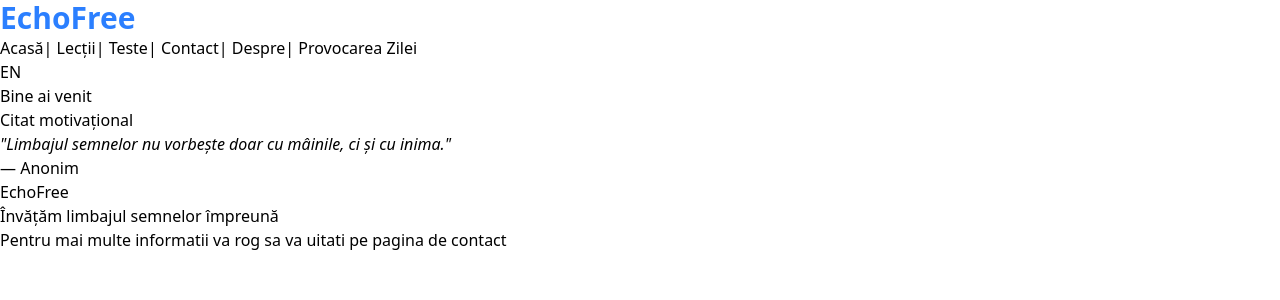
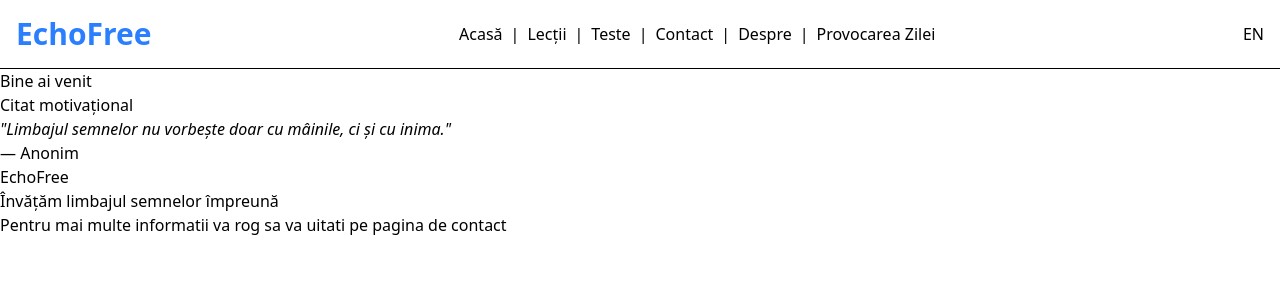
Before and after one commit to Racz-Emanuel/OneYearProject, a Vue app: page / in a window 1280 px wide. Shown: the top 300 px of the page. Built offline with nearby package versions, Linux system fonts and the light colour scheme.

Commit message:
Am reusit sa facem navbarul in engelza

```diff
--- a/src/components/Header.vue
+++ b/src/components/Header.vue
@@ -1,23 +1,29 @@
 <script setup>
+import { ref } from 'vue'
 import LanguageSelector from './LanguageSelector.vue'
 import Navbar from './Navbar.vue'
+
+const currentLang = ref('ro')
+
 const handleLanguageChange = (lang) => {
   console.log("Limba selectată:", lang)
+  currentLang.value = lang
 }
 </script>
 
 <template>
-  <header>
+  <header class="flex justify-between items-center p-4 border-b">
+    <h1 class="text-3xl font-bold text-blue-500">
+      {{ currentLang === 'ro' ? 'EchoFree' : 'EchoFree' }}
+    </h1>
 
-    <h1 class="text-3xl font-bold text-blue-500">EchoFree</h1>
+    <Navbar :lang="currentLang" />
 
 
-    <Navbar/>
-      <LanguageSelector @changeLanguage="handleLanguageChange" />
-
+    <LanguageSelector @changeLanguage="handleLanguageChange" />
   </header>
 </template>
 
 <style>
- @import "tailwindcss";
+@import "tailwindcss";
 </style>
--- a/src/components/Navbar.vue
+++ b/src/components/Navbar.vue
@@ -1,18 +1,38 @@
 <script setup>
-import {RouterLink} from 'vue-router'
+import { RouterLink } from 'vue-router'
+
+defineProps({
+  lang: {
+    type: String,
+    default: 'ro'
+  }
+})
 </script>
 
 <template>
-  <nav>
-    <RouterLink to="/">Acasă</RouterLink>|
-    <RouterLink to="/lessons">Lecții</RouterLink>|
-    <RouterLink to="/quiz">Teste</RouterLink>|
-    <RouterLink to="/contact">Contact</RouterLink>|
-    <RouterLink to="/despre">Despre</RouterLink>|
-    <RouterLink to="/daily-challenge">Provocarea Zilei</RouterLink>
+  <nav class="flex gap-2">
+    <RouterLink to="/">
+      {{ lang === 'ro' ? 'Acasă' : 'Home' }}
+    </RouterLink> |
 
+    <RouterLink to="/lessons">
+      {{ lang === 'ro' ? 'Lecții' : 'Lessons' }}
+    </RouterLink> |
+
+    <RouterLink to="/quiz">
+      {{ lang === 'ro' ? 'Teste' : 'Quizzes' }}
+    </RouterLink> |
+
+    <RouterLink to="/contact">
+      {{ lang === 'ro' ? 'Contact' : 'Contact' }}
+    </RouterLink> |
+
+    <RouterLink to="/despre">
+      {{ lang === 'ro' ? 'Despre' : 'About' }}
+    </RouterLink> |
+
+    <RouterLink to="/daily-challenge">
+      {{ lang === 'ro' ? 'Provocarea Zilei' : 'Daily Challenge' }}
+    </RouterLink>
   </nav>
 </template>
-
-<style scoped>
-</style>
```
Also changed, not shown: 4 other files (tests, documents, lock files or other folders).
